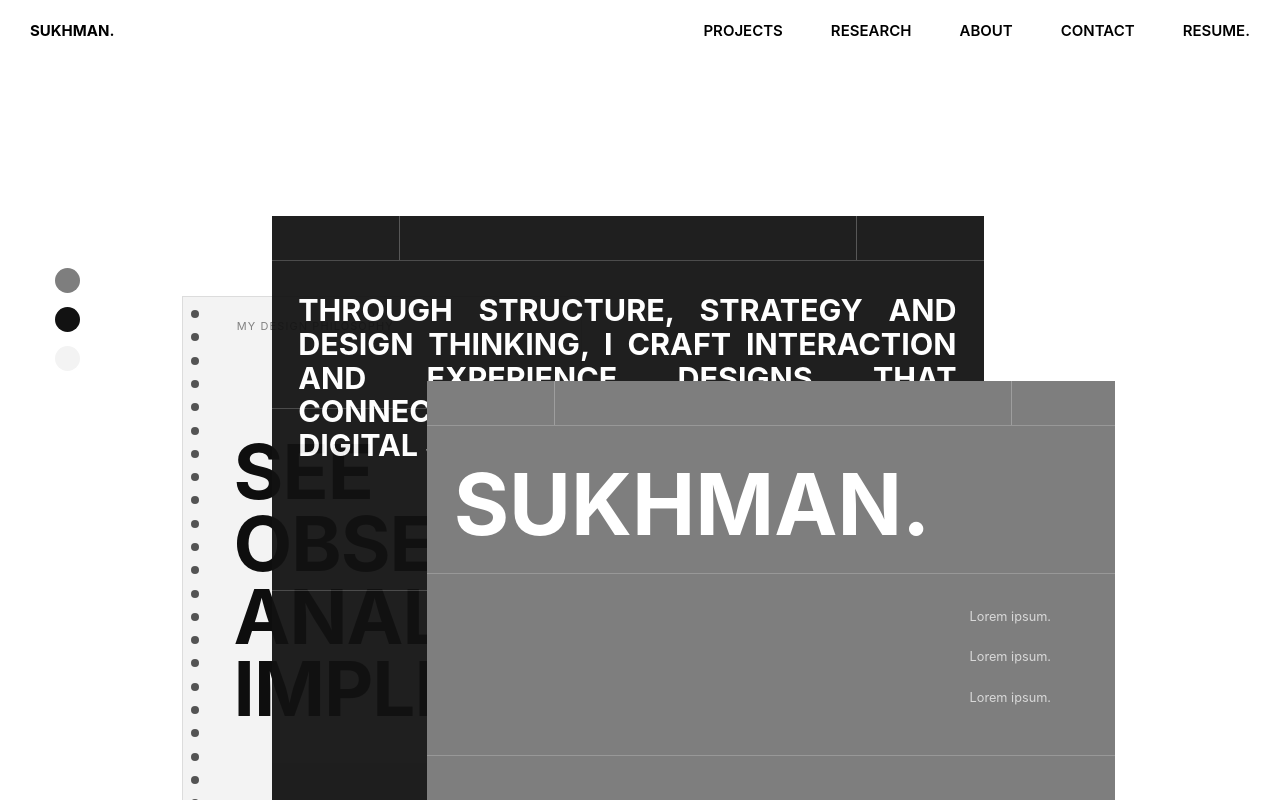
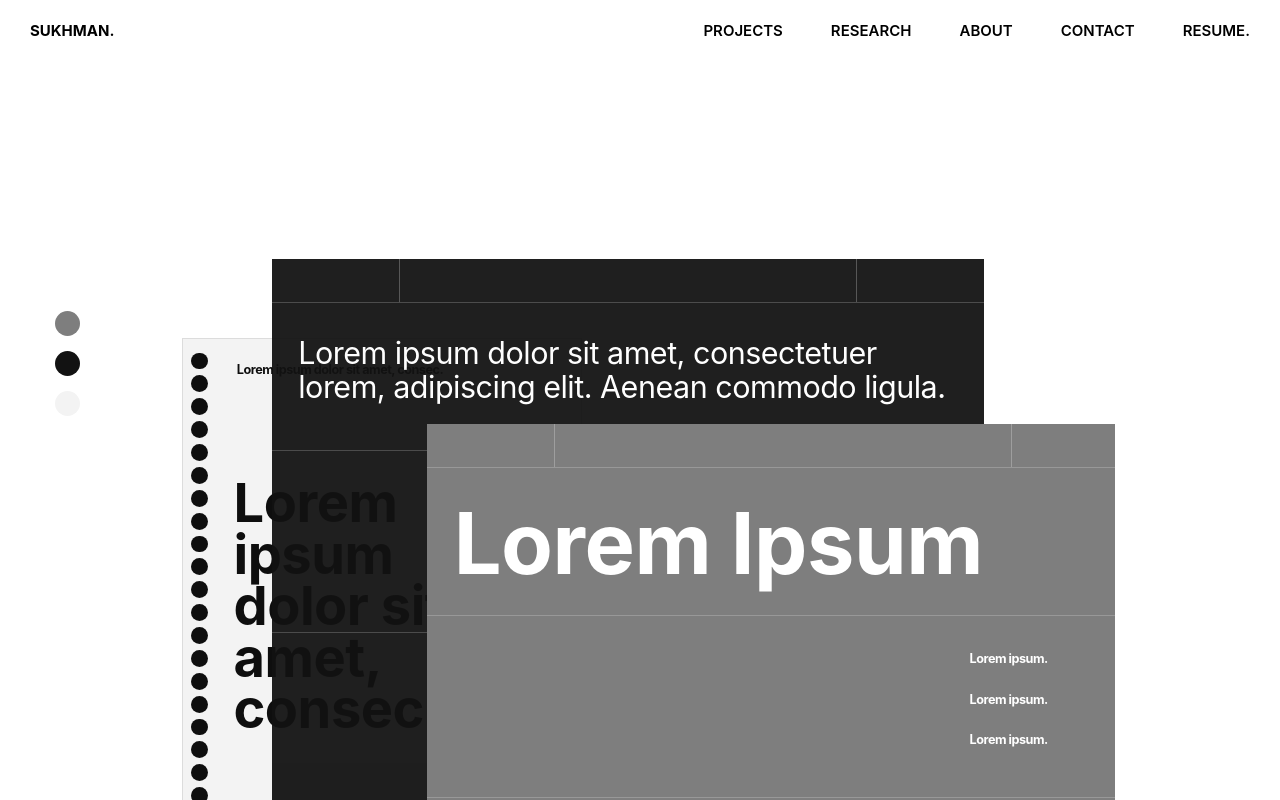
Before and after one commit to sukhman0402/portfolio-website, a Next.js app: page / in a window 1280 px wide. Shown: the top 800 px of the page. Built offline with nearby package versions, Linux system fonts and the light colour scheme.

Commit message:
Update Hero.js

```diff
--- a/src/components/Hero.js
+++ b/src/components/Hero.js
@@ -3,69 +3,75 @@
 import { useState } from "react";
 import ScrollIndicator from "./ScrollIndicator";
 
-// Landing Page Section 1.0 — Hero (design.md §3, Section 1.0), rebuilt
-// 2026-08-23 after two rounds of live feedback corrected the interaction
-// model from the first pass. Recorded here so the reasoning survives:
+// Landing Page Section 1.0 — Hero (design.md §3, Section 1.0).
 //
-// ROUND 1 (what shipped first, and why it was wrong): I had circles as the
-// clickable control and had each card ANIMATE into a different Figma-
-// designed "slot" position on click. Re-measuring the actual inspiration
-// site (https://aishani.framer.media/, embedded in wallofportfolios.in)
-// with getBoundingClientRect() before/after every click proved every card
-// there sits at ONE permanent position forever — clicking never moves
-// anything, it only changes which card paints on top. That was a real bug,
-// not a style choice.
+// ROUND 3 (this file's state, 2026-08-23) fixes issues flagged against the
+// Round 2 build, after re-pulling the Figma frame (274:145 — its dimensions
+// changed to 1440x1100, so every cqh conversion below is recomputed off
+// 1100, not the old 1000):
 //
-// ROUND 2 (this file's actual spec, per direct user correction):
+//   1. "texts from layers behind visible on the front" / overflow bleed —
+//      the old custom copy (a real "SUKHMAN." + a hand-written statement +
+//      an invented motto phrase) didn't match the literal Figma text-box
+//      sizes, so on the motto card especially the heading rendered far
+//      taller than its box (425px) and painted outside the card's own
+//      bounds — since nothing clipped it, that overflow showed up layered
+//      on top of whatever card sat below/beside it, reading as "the wrong
+//      card's text is bleeding through." Fixed two ways: every card body
+//      now has `overflow-hidden` as a hard safety net, AND —
+//   2. Content is now the literal Lorem-ipsum text straight from the Figma
+//      text-node names (get_design_context on 274:145), not curated copy,
+//      per direct instruction. Literal sizes mostly fit their boxes as-is
+//      (verified the statement card's real 36px/2-line paragraph against
+//      its 80px-tall box with a throwaway Playwright/Chromium render in
+//      this sandbox — fits exactly). The one exception is the motto card's
+//      big heading: Figma's own literal box (345×425px at a 90px font) is
+//      undersized for its own 36-char placeholder — even Figma's own
+//      get_design_context screenshot shows that exact text overflowing the
+//      box on the design canvas itself, so reproducing the literal 90px
+//      would reproduce the same overflow bug the user is flagging. Kept
+//      the literal text but sized it down to 64px (measured via the same
+//      throwaway Chromium render: ~336px tall, leaving a safe margin
+//      inside the 425px box) — flagged here as a deliberate deviation from
+//      the literal px, in service of "keep it in the frame."
+//   3. Hover motion "very harsh" — re-inspected aishani.framer.media's
+//      actual hover element: it has no CSS transition at all
+//      (transitionDuration: 0s everywhere) — the motion is Framer Motion's
+//      JS spring, which is why a flat `duration-300 ease-out` felt
+//      mechanical by comparison (fixed-duration curves and springs read
+//      very differently even at similar speeds). Can't reproduce a JS
+//      spring in pure CSS, so approximated the soft, no-overshoot
+//      deceleration a spring produces with a slower duration (450ms) and
+//      an ease-out-expo–style cubic-bezier instead of Tailwind's default
+//      ease-out.
+//
+// ROUND 2 spec (still in force, unchanged this round):
 //   - Each of the 3 cards has ONE permanent position (its own Figma group's
-//     coordinates) and NEVER moves on click. Ever.
-//   - The CARD is the clickable control, not the circles. Clicking a card
-//     brings it to the front (z-index + a light opacity crossfade only —
-//     still no position change). The circles are a pure status readout:
-//     they occupy 3 fixed Figma-specified slots (x=30, y=139/179/219) and
-//     whichever card is currently front/mid/back shows its color in the
-//     matching slot. They are NOT clickable — plain flat-filled circles,
-//     no stroke/ring, exactly as drawn in Figma.
-//   - On HOVER (not click), each card nudges toward its own fixed
-//     direction — confirmed on the live reference site by direct mouse
-//     hover (a synthetic JS hover event I'd tried earlier showed nothing,
-//     which was a false negative from not triggering real :hover; actual
-//     mouse hover does move the cards ~0.5cm): the About/grey card (their
-//     blue) nudges RIGHT, the Statement/black card nudges UP, the Motto/
-//     light card (their white) nudges LEFT. ~0.5cm ≈ 19px, used below.
-//     This is a transform-only nudge layered on the permanent position —
-//     it doesn't contradict "never moves," since it's transient and
-//     reverts on mouse-out.
-//
-// CONTENT/FIDELITY FIX: round 1 also invented UI that isn't in Figma at
-// all — a "Statement / About / 2026" tab-bar row and a 3-column footer
-// grid for the small labels. Both are gone. Every element below (heading
-// box, 3 divider lines, 2 vertical tick marks, the 3 right-aligned
-// "Lorem ipsum." labels, the 23-dot punch-hole edge) is positioned from
-// the literal Figma coordinates captured via get_design_context on nodes
-// 274:260 (statement/black), 274:284 (about/grey) and 274:212 (motto/
-// punch-hole) — converted to cqw/cqh (container-query units, off the
-// single 1440x1000 `[container-type:size]` stage below) so every offset
-// scales in lockstep with the Figma px value it came from, at any
-// viewport width, instead of being individually re-derived per card.
-//
-// Circle color source and card content decisions (chosen colors, the
-// "SUKHMAN." heading, the site's real statement paragraph, and the "See →
-// Observe → Analyse → Implement" motto text pulled from this project's own
-// brief) carry over unchanged from the prior round — those were confirmed,
-// only the interaction model and layout fidelity were wrong.
+//     coordinates) and NEVER moves on click. The CARD is the clickable
+//     control; clicking brings it to front via z-index + a light opacity
+//     crossfade only. The circles are a pure, non-interactive status
+//     readout at 3 fixed Figma slots — flat fill, no stroke.
+//   - On HOVER (not click) each card nudges ~0.5cm (≈19px) in its own
+//     fixed direction: about→right, statement→up, motto→left.
 //
 // Header and ScrollIndicator remain untouched, per the original brief.
 
+// Every left/top/width/height below is (figma_px / 1440 or 1100) * 100,
+// as plain % on these outer card boxes (their containing block is the
+// 1440x1100 stage itself, so plain % already resolves correctly on both
+// axes) — cqw/cqh only get used one level down, for each card's own
+// children, where the offset needs to reference the outer stage's pixel
+// grid rather than the child's own (differently-sized) parent.
 const CARD_POS = {
-  statement: { left: "19.833%", top: "7.772%", width: "58.35%", height: "74.99%" },
-  about: { left: "32.574%", top: "27.254%", width: "56.385%", height: "62.474%" },
-  motto: { left: "12.431%", top: "17.132%", width: "32.847%", height: "64.5%" },
+  statement: { left: "19.8333%", top: "11.6109%", width: "58.3499%", height: "68.1729%" },
+  about: { left: "32.5736%", top: "29.3221%", width: "56.3847%", height: "56.7943%" },
+  motto: { left: "12.4306%", top: "20.12%", width: "32.8472%", height: "58.6364%" },
 };
 
-// Hover nudge direction per card, ~0.5cm (≈19px), confirmed by direct
-// mouse hover on the reference site (about→right, statement→up,
-// motto→left). Pure CSS transform, layered on the permanent position.
+// Hover nudge, ~0.5cm (≈19px), confirmed by direct mouse hover on the
+// reference site. Duration/easing approximate its JS spring — see header
+// comment (point 3).
+const HOVER_TRANSITION = "transition-transform duration-[450ms] ease-[cubic-bezier(0.16,1,0.3,1)]";
 const HOVER_CLASS = {
   statement: "hover:-translate-y-[19px]",
   about: "hover:translate-x-[19px]",
@@ -75,37 +81,44 @@ const HOVER_CLASS = {
 const CARD_COLOR = { statement: "#121212", about: "#7e7e7e", motto: "#f3f3f3" };
 const CARD_ORDER_IDS = ["statement", "about", "motto"];
 
-const STATEMENT_TEXT =
-  "Through structure, strategy and design thinking, I craft interaction and experience designs that connect human behaviour with digital systems.";
+// Literal Figma placeholder copy (get_design_context, nodes 274:262,
+// 274:286, 274:239/240/241) — not curated content, per instruction.
+const STATEMENT_HEADING =
+  "Lorem ipsum dolor sit amet, consectetuer lorem, adipiscing elit. Aenean commodo ligula.";
+const ABOUT_HEADING = "Lorem Ipsum";
+const MOTTO_TEXT = "Lorem ipsum dolor sit amet, consec.";
 
 // Shared internal layout for the two dark cards (statement/about) — Figma
-// 274:260 and 274:284 use the IDENTICAL relative padding pattern (heading
-// at +31/+91px from the card's own top-left; dividers at +51/+226/+441px;
-// ticks at +150/+689px; labels at +640,+266/+314/+362px) even though the
-// two cards are different sizes — confirming it's a literal px spacing
-// value, not a proportional one, which is exactly why these are expressed
-// as cqw/cqh off the outer 1440-wide stage rather than "% of this card."
-function DarkCardBody({ heading, headingSizeCqw, headingWidthCqw }) {
+// 274:260 and 274:284 use the IDENTICAL relative offset pattern (ticks at
+// +150/+689px; dividers at +51/+226/+441px; labels at +640,+266/+314/+362px
+// from the card's own origin) even though the two cards are different
+// sizes — confirming it's a literal px spacing value, not a proportional
+// one, which is why these are expressed as cqw/cqh off the outer
+// 1440x1100 stage rather than "% of this card." Only the heading itself
+// differs per card (text, size, weight, wrap) — passed in as props.
+function DarkCardBody({ heading, headingSizeCqw, headingWidthCqw, headingWeight, headingLineHeight, headingWrap }) {
   const labels = ["Lorem ipsum.", "Lorem ipsum.", "Lorem ipsum."];
-  const labelTops = ["26.6cqh", "31.4cqh", "36.2cqh"];
+  const labelTops = ["24.1818cqh", "28.5455cqh", "32.9091cqh"];
   return (
     <>
       {/* 2 vertical tick marks, top strip (Figma has no text here) */}
-      <span className="absolute bg-white/25" style={{ left: "10.417cqw", top: 0, height: "5.1cqh", width: "1px" }} aria-hidden="true" />
-      <span className="absolute bg-white/25" style={{ left: "47.847cqw", top: 0, height: "5.1cqh", width: "1px" }} aria-hidden="true" />
+      <span className="absolute bg-white/25" style={{ left: "10.4167cqw", top: 0, height: "4.6364cqh", width: "1px" }} aria-hidden="true" />
+      <span className="absolute bg-white/25" style={{ left: "47.8472cqw", top: 0, height: "4.6364cqh", width: "1px" }} aria-hidden="true" />
       {/* 3 horizontal dividers */}
-      {["5.1cqh", "22.6cqh", "44.1cqh"].map((top) => (
+      {["4.6364cqh", "20.5455cqh", "40.0909cqh"].map((top) => (
         <span key={top} className="absolute inset-x-0 bg-white/20" style={{ top, height: "1px" }} aria-hidden="true" />
       ))}
       {/* heading */}
       <p
-        className="absolute text-justify font-bold uppercase leading-[1.1] tracking-normal text-white"
+        className={`absolute text-left leading-none text-white ${headingWeight === 700 ? "font-bold" : "font-normal"}`}
         style={{
-          left: "2.153cqw",
-          top: "9.1cqh",
+          left: "2.1528cqw",
+          top: "8.2727cqh",
           width: headingWidthCqw ? `${headingWidthCqw}cqw` : "auto",
           fontSize: `${headingSizeCqw}cqw`,
-          whiteSpace: headingWidthCqw ? "normal" : "nowrap",
+          lineHeight: headingLineHeight,
+          letterSpacing: "-0.5px",
+          whiteSpace: headingWrap ? "normal" : "nowrap",
         }}
       >
         {heading}
@@ -114,8 +127,8 @@ function DarkCardBody({ heading, headingSizeCqw, headingWidthCqw }) {
       {labels.map((t, i) => (
         <p
           key={i}
-          className="absolute whitespace-nowrap text-white/70"
-          style={{ left: "44.444cqw", top: labelTops[i], fontSize: "1.042cqw" }}
+          className="absolute whitespace-nowrap font-bold text-white"
+          style={{ left: "44.4444cqw", top: labelTops[i], fontSize: "1.0417cqw", letterSpacing: "-0.5px" }}
         >
           {t}
         </p>
@@ -125,38 +138,42 @@ function DarkCardBody({ heading, headingSizeCqw, headingWidthCqw }) {
 }
 
 // Motto/punch-hole card body — Figma 274:212. 23 dots (274:216–238) run the
-// full left edge at a fixed 27px step; heading box at +60,+163px (345px
-// wide); top label at +64,+25px; bottom label at +64,+602px — all
-// relative to the card's own Figma origin (179, 171.32), in cqw/cqh.
+// full left edge at a literal 27px step (20px dot + 7px gap); heading box
+// at +60,+163px (345px wide, 90px in Figma — sized down here, see header
+// comment point 2); top label at +64,+25px; bottom label at +64,+602px —
+// all relative to the card's own Figma origin (179, 221.32), in cqw/cqh.
+// Dot diameter is expressed in cqw for BOTH width and height (not cqh) so
+// it stays a true circle at any viewport width — cqw and cqh scale by
+// different factors since the stage's aspect ratio (1440:1100) isn't 1:1.
 function MottoCardBody() {
   return (
     <>
       <div
         className="absolute flex flex-col justify-between"
-        style={{ left: "0.694cqw", top: "1.6cqh", height: "61.4cqh" }}
+        style={{ left: "0.6944cqw", top: "1.4545cqh", height: "55.8182cqh" }}
         aria-hidden="true"
       >
         {Array.from({ length: 23 }).map((_, i) => (
-          <span key={i} className="h-[8px] w-[8px] rounded-full bg-black/70" />
+          <span key={i} className="rounded-full bg-black" style={{ width: "1.3889cqw", height: "1.3889cqw" }} />
         ))}
       </div>
-      <span
-        className="absolute whitespace-nowrap uppercase tracking-widest text-black/50"
-        style={{ left: "4.444cqw", top: "2.5cqh", fontSize: "0.9cqw" }}
+      <p
+        className="absolute font-bold text-black"
+        style={{ left: "4.4444cqw", top: "2.2727cqh", width: "23.9583cqw", fontSize: "1.0417cqw", letterSpacing: "-0.5px" }}
       >
-        My Design Philosophy
-      </span>
-      <p
-        className="absolute font-bold uppercase leading-[0.95] tracking-[-1px] text-black"
-        style={{ left: "4.167cqw", top: "16.3cqh", width: "23.958cqw", fontSize: "6.25cqw" }}
-      >
-        See Observe Analyse Implement.
+        {MOTTO_TEXT}
       </p>
       <p
-        className="absolute whitespace-nowrap text-black/50"
-        style={{ left: "4.444cqw", top: "60.2cqh", fontSize: "0.9cqw" }}
+        className="absolute font-bold leading-[0.95] text-black"
+        style={{ left: "4.1667cqw", top: "14.8182cqh", width: "23.9583cqw", fontSize: "4.4444cqw", letterSpacing: "-0.5px" }}
       >
-        the process behind everything I design.
+        {MOTTO_TEXT}
+      </p>
+      <p
+        className="absolute font-bold text-black"
+        style={{ left: "4.4444cqw", top: "54.7273cqh", width: "23.9583cqw", fontSize: "1.0417cqw", letterSpacing: "-0.5px" }}
+      >
+        {MOTTO_TEXT}
       </p>
     </>
   );
@@ -164,17 +181,17 @@ function MottoCardBody() {
 
 // Simplified, non-cqw versions of the two card bodies for the mobile block
 // below (no container-query stage there — plain flow, plain px/rem).
-function MobileDark({ heading }) {
+function MobileDark({ heading, bold }) {
   return (
     <div className="relative text-white">
       <div className="mb-4 flex items-center gap-6 border-b border-white/20 pb-3" aria-hidden="true">
         <span className="h-px w-6 bg-white/25" />
         <span className="h-px w-6 bg-white/25" />
       </div>
-      <p className="text-[15px] font-bold uppercase leading-[20px] tracking-normal">{heading}</p>
+      <p className={`text-[15px] leading-[20px] tracking-normal ${bold ? "font-bold" : "font-normal"}`}>{heading}</p>
       <div className="mt-4 flex flex-col gap-1 border-t border-white/20 pt-3">
         {["Lorem ipsum.", "Lorem ipsum.", "Lorem ipsum."].map((t, i) => (
-          <p key={i} className="text-[11px] text-white/70">{t}</p>
+          <p key={i} className="text-[11px] font-bold text-white">{t}</p>
         ))}
       </div>
     </div>
@@ -184,9 +201,9 @@ function MobileDark({ heading }) {
 function MobileMotto() {
   return (
     <div className="relative pl-6 text-black">
-      <span className="mb-2 block text-[11px] uppercase tracking-widest text-black/50">My Design Philosophy</span>
-      <p className="text-[26px] font-bold uppercase leading-[0.95] tracking-[-1px]">See Observe Analyse Implement.</p>
-      <p className="mt-4 text-[11px] text-black/50">the process behind everything I design.</p>
+      <span className="mb-2 block text-[11px] font-bold text-black">{MOTTO_TEXT}</span>
+      <p className="text-[24px] font-bold leading-[0.95]">{MOTTO_TEXT}</p>
+      <p className="mt-4 text-[11px] font-bold text-black">{MOTTO_TEXT}</p>
     </div>
   );
 }
@@ -203,7 +220,7 @@ export default function Hero() {
   const zIndexOf = (id) => order.indexOf(id) + 10;
   const frontId = order[order.length - 1];
 
-  // Circles: 3 FIXED Figma slots (x=30, y=139/179/219) — never move. Only
+  // Circles: 3 FIXED Figma slots (x=30, y=189/229/269) — never move. Only
   // which card's color currently occupies each slot changes, read off the
   // front→back order (top slot = front).
   const frontToBack = [...order].reverse();
@@ -234,11 +251,11 @@ export default function Hero() {
             aria-label="Show the next card"
             className="block w-full text-left"
           >
-            <div key={frontId} className="relative animate-[heroFadeIn_0.35s_ease-out] rounded-sm p-5" style={{ backgroundColor: CARD_COLOR[frontId] }}>
+            <div key={frontId} className="relative animate-[heroFadeIn_0.35s_ease-out] overflow-hidden rounded-sm p-5" style={{ backgroundColor: CARD_COLOR[frontId] }}>
               {frontId === "motto" ? (
                 <MobileMotto />
               ) : (
-                <MobileDark heading={frontId === "statement" ? STATEMENT_TEXT : "SUKHMAN."} />
+                <MobileDark heading={frontId === "statement" ? STATEMENT_HEADING : ABOUT_HEADING} bold={frontId === "about"} />
               )}
             </div>
           </button>
@@ -246,10 +263,13 @@ export default function Hero() {
 
         {/* Desktop (md+) — the real Figma stage: 3 cards, each PERMANENTLY
             at its own Figma position (never animated), only z-index +
-            opacity change on click. Hover nudges layered independently. */}
-        <div className="relative mt-16 hidden aspect-[1440/1000] w-full [container-type:size] md:block">
+            opacity change on click. Hover nudges layered independently.
+            overflow-hidden on every card is a hard clip so an oversized
+            child (see header comment point 1) can never paint outside its
+            own card and read as "another card's text." */}
+        <div className="relative mt-16 hidden aspect-[1440/1100] w-full [container-type:size] md:block">
           {/* Circles — fixed Figma slots, display-only, flat fill, no stroke. */}
-          <div className="pointer-events-none absolute z-50 flex flex-col gap-[14px]" style={{ left: "2.083%", top: "13.9%" }}>
+          <div className="pointer-events-none absolute z-50 flex flex-col gap-[15px]" style={{ left: "2.0833%", top: "17.1818%" }}>
             {frontToBack.map((id) => (
               <span key={id} className="h-[25px] w-[25px] rounded-full" style={{ backgroundColor: CARD_COLOR[id] }} />
             ))}
@@ -260,10 +280,10 @@ export default function Hero() {
             type="button"
             onClick={() => bringToFront("statement")}
             aria-label="Bring the statement card to the front"
-            className={`absolute p-0 text-left transition-[transform,opacity] duration-300 ease-out ${HOVER_CLASS.statement}`}
+            className={`absolute overflow-hidden p-0 text-left ${HOVER_TRANSITION} ${HOVER_CLASS.statement}`}
             style={{ ...CARD_POS.statement, backgroundColor: CARD_COLOR.statement, zIndex: zIndexOf("statement"), opacity: frontId === "statement" ? 1 : 0.94 }}
           >
-            <DarkCardBody heading={STATEMENT_TEXT} headingSizeCqw={2.5} headingWidthCqw={53.958} />
+            <DarkCardBody heading={STATEMENT_HEADING} headingSizeCqw={2.5} headingWidthCqw={53.9583} headingWeight={400} headingLineHeight={1.111} headingWrap />
           </button>
 
           {/* About / grey — 274:284 */}
@@ -271,10 +291,10 @@ export default function Hero() {
             type="button"
             onClick={() => bringToFront("about")}
             aria-label="Bring the about card to the front"
-            className={`absolute p-0 text-left transition-[transform,opacity] duration-300 ease-out ${HOVER_CLASS.about}`}
+            className={`absolute overflow-hidden p-0 text-left ${HOVER_TRANSITION} ${HOVER_CLASS.about}`}
             style={{ ...CARD_POS.about, backgroundColor: CARD_COLOR.about, zIndex: zIndexOf("about"), opacity: frontId === "about" ? 1 : 0.94 }}
           >
-            <DarkCardBody heading="SUKHMAN." headingSizeCqw={6.944} />
+            <DarkCardBody heading={ABOUT_HEADING} headingSizeCqw={6.9444} headingWeight={700} headingLineHeight={1} />
           </button>
 
           {/* Motto / punch-hole — 274:212 */}
@@ -282,7 +302,7 @@ export default function Hero() {
             type="button"
             onClick={() => bringToFront("motto")}
             aria-label="Bring the design motto card to the front"
-            className={`absolute overflow-hidden border border-black/10 p-0 text-left transition-[transform,opacity] duration-300 ease-out ${HOVER_CLASS.motto}`}
+            className={`absolute overflow-hidden border border-black/10 p-0 text-left ${HOVER_TRANSITION} ${HOVER_CLASS.motto}`}
             style={{ ...CARD_POS.motto, backgroundColor: CARD_COLOR.motto, zIndex: zIndexOf("motto"), opacity: frontId === "motto" ? 1 : 0.94 }}
           >
             <MottoCardBody />
```
